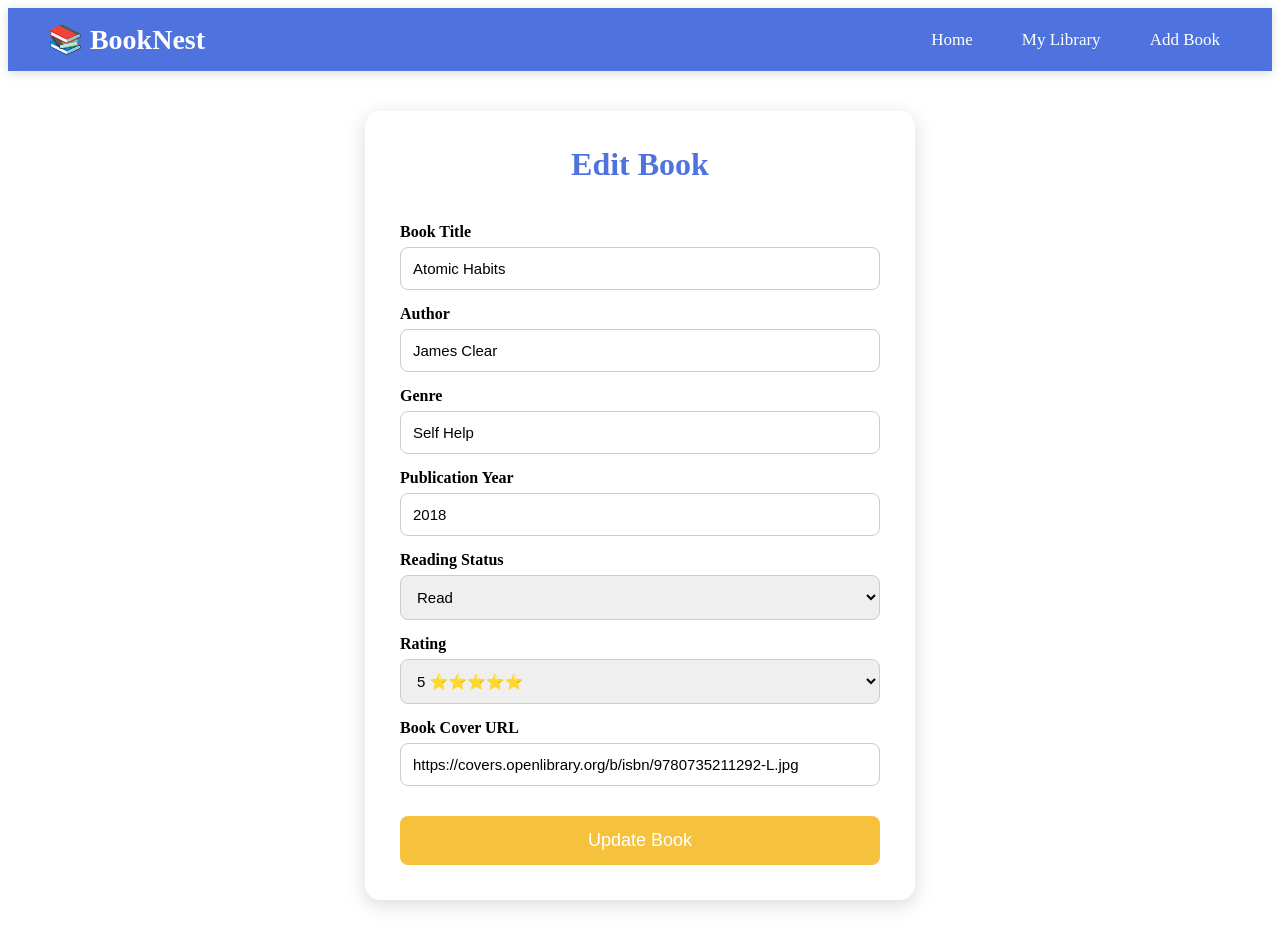
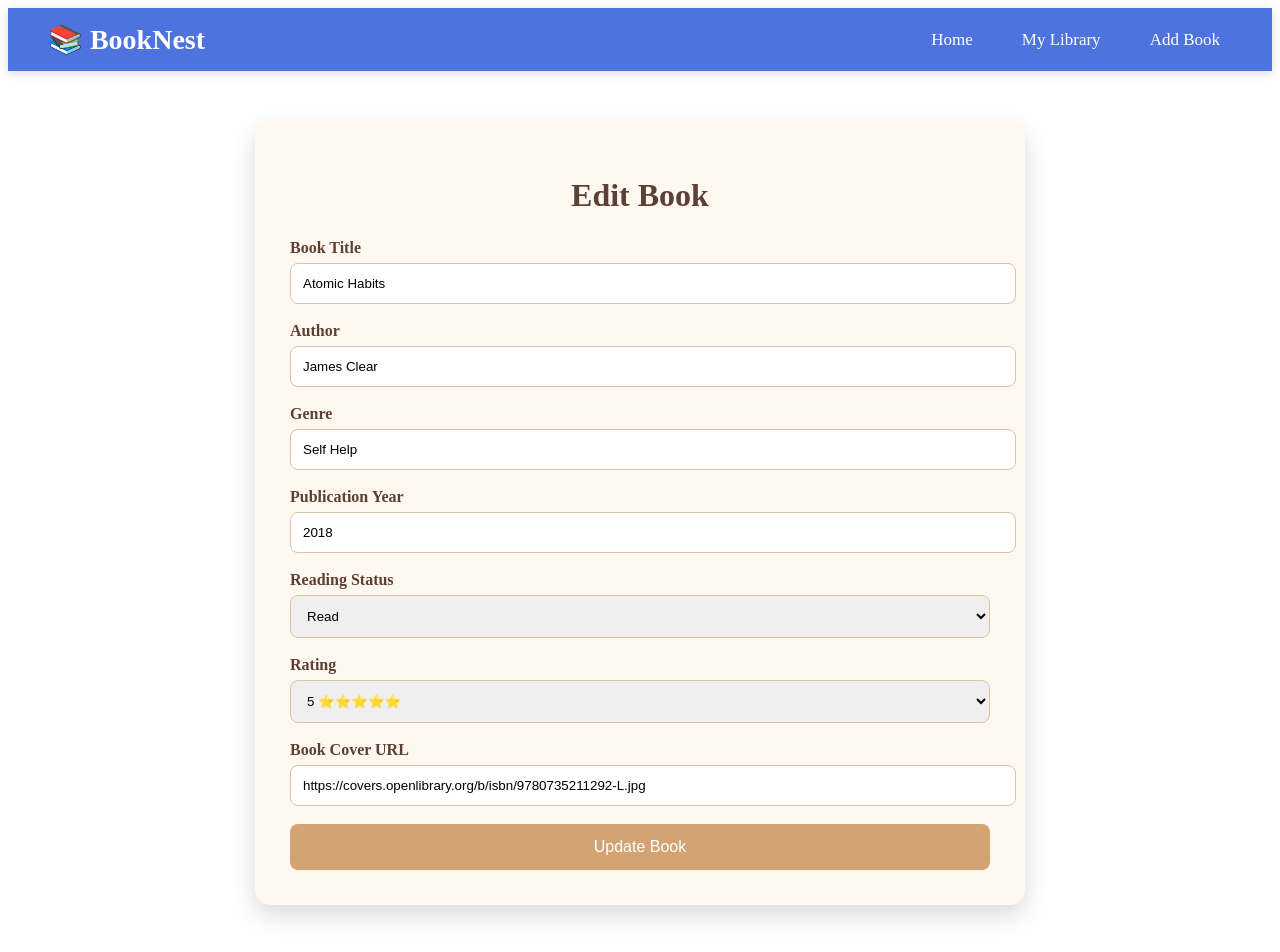
Before and after one commit to MasaoyJannArieh/Masaoy_FinalProject, an Angular app: page /edit-book/1 in a window 1280 px wide. Shown: the top 952 px of the page. Built offline with nearby package versions, Linux system fonts and the light colour scheme.

Commit message:
style(edit-book): update design

```diff
--- a/src/app/edit-book/edit-book.css
+++ b/src/app/edit-book/edit-book.css
@@ -1,55 +1,46 @@
-*{
-    margin:0;
-    padding:0;
-    box-sizing:border-box;
-}
-
 .container{
-    width:550px;
-    margin:40px auto;
-    background:white;
+    max-width:700px;
+    margin:50px auto;
+    background:#FFF8F0;
     padding:35px;
     border-radius:15px;
-    box-shadow:0 5px 20px rgba(0,0,0,.15);
+    box-shadow:0 10px 25px rgba(0,0,0,.15);
 }
 
 h1{
     text-align:center;
-    color:#4e73df;
+    color:#5C4033;
     margin-bottom:25px;
 }
 
-form{
-    display:flex;
-    flex-direction:column;
-}
-
 label{
-    margin-top:15px;
+    display:block;
     margin-bottom:6px;
     font-weight:bold;
+    color:#5C4033;
 }
 
 input,
 select{
+    width:100%;
     padding:12px;
-    border:1px solid #ccc;
+    margin-bottom:18px;
+    border:1px solid #D8C3A5;
     border-radius:8px;
-    font-size:15px;
 }
 
 button{
-    margin-top:30px;
+    width:100%;
     padding:14px;
+    background:#D4A373;
+    color:white;
     border:none;
     border-radius:8px;
-    background:#f6c23e;
-    color:white;
-    font-size:18px;
+    font-size:16px;
     cursor:pointer;
     transition:.3s;
 }
 
 button:hover{
-    background:#e0ac26;
+    background:#BC8A5F;
 }
```
